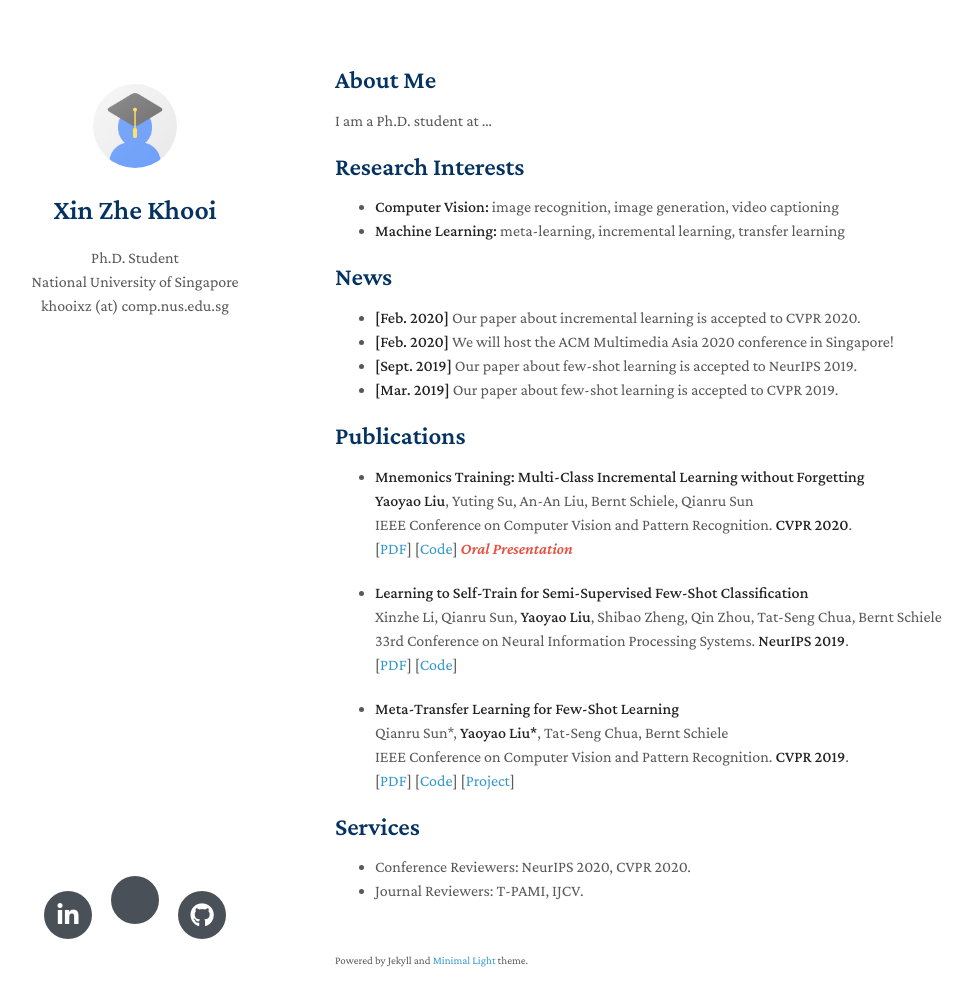
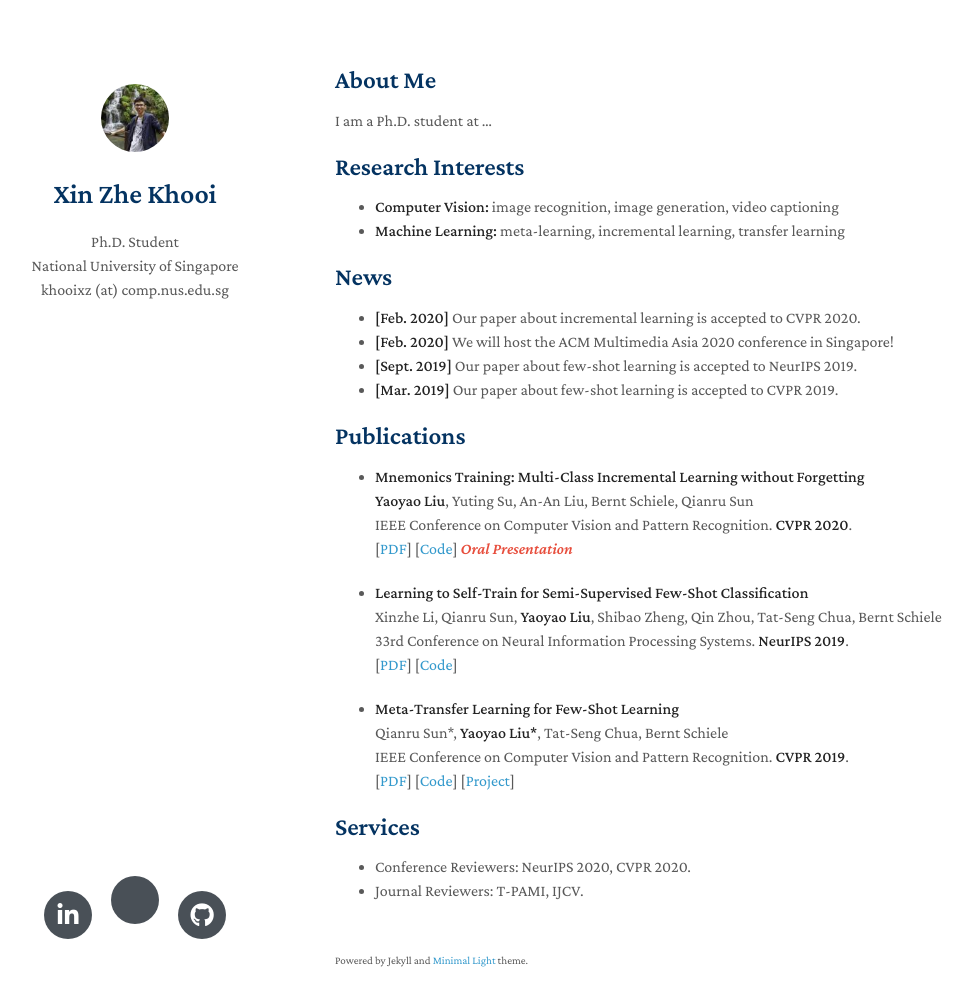
Before and after one commit to khooi8913/khooi8913.github.io, a Jekyll site: the page built from index.md, in a window 1280 px wide and 1041 px high. Shown: the top 1006 px of the window, without its empty margins (135-1108 px from the left). Built offline with Jekyll 4.4.1, drawn with Linux system fonts in a browser that asks for light colours; nearby versions of some CDN libraries; a style sheet for code colours, icons or effects is not loaded; our own code applies the rules of GitHub Pages for plain Markdown files.

Commit message:
added new avatar

```diff
--- a/_config.yml
+++ b/_config.yml
@@ -18,7 +18,7 @@ linkedin: https://www.linkedin.com/in/xinzhekhooi/
 
 # Images (e.g., your profile picture and your website's favicon)
 # "favicon" and "favicon_dark" are used for the light and dark modes, respectively.
-avatar: ./assets/img/avatar.png
+avatar: ./assets/img/avatar.jpeg
 favicon: ./assets/img/favicon.ico
 favicon_dark: ./assets/img/favicon.ico
 
```
Also changed, not shown: assets/img/avatar.jpeg (added), assets/img/avatar.png (deleted).
